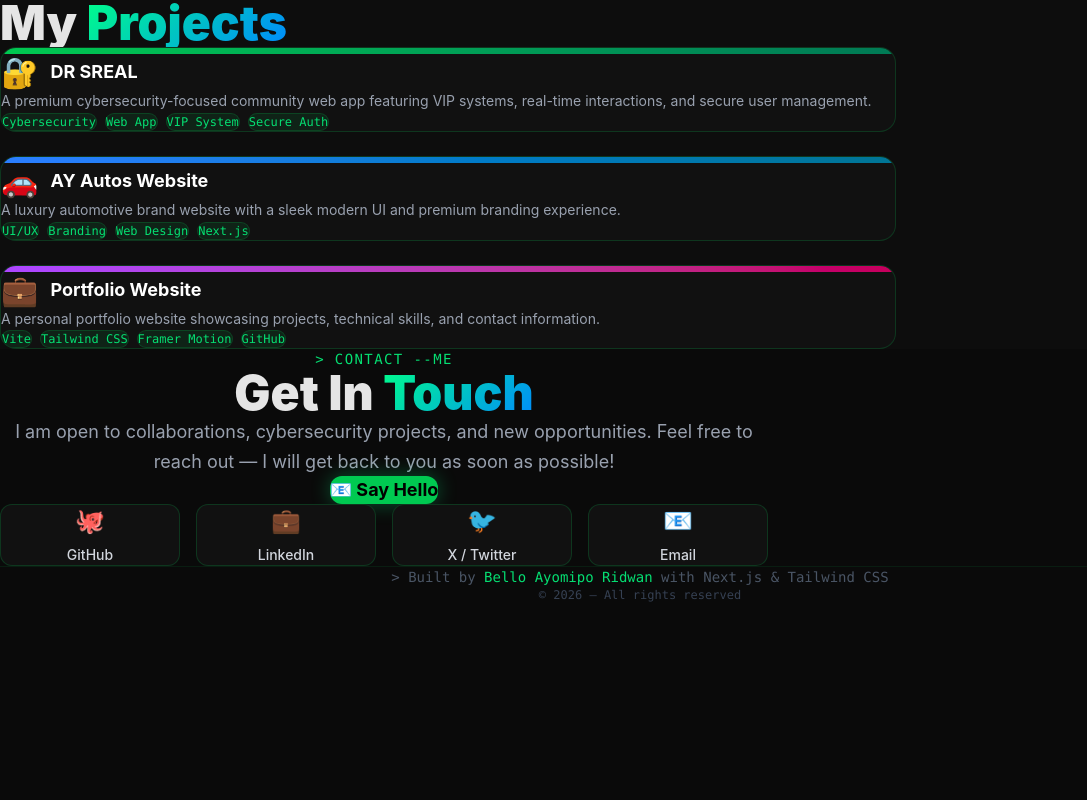
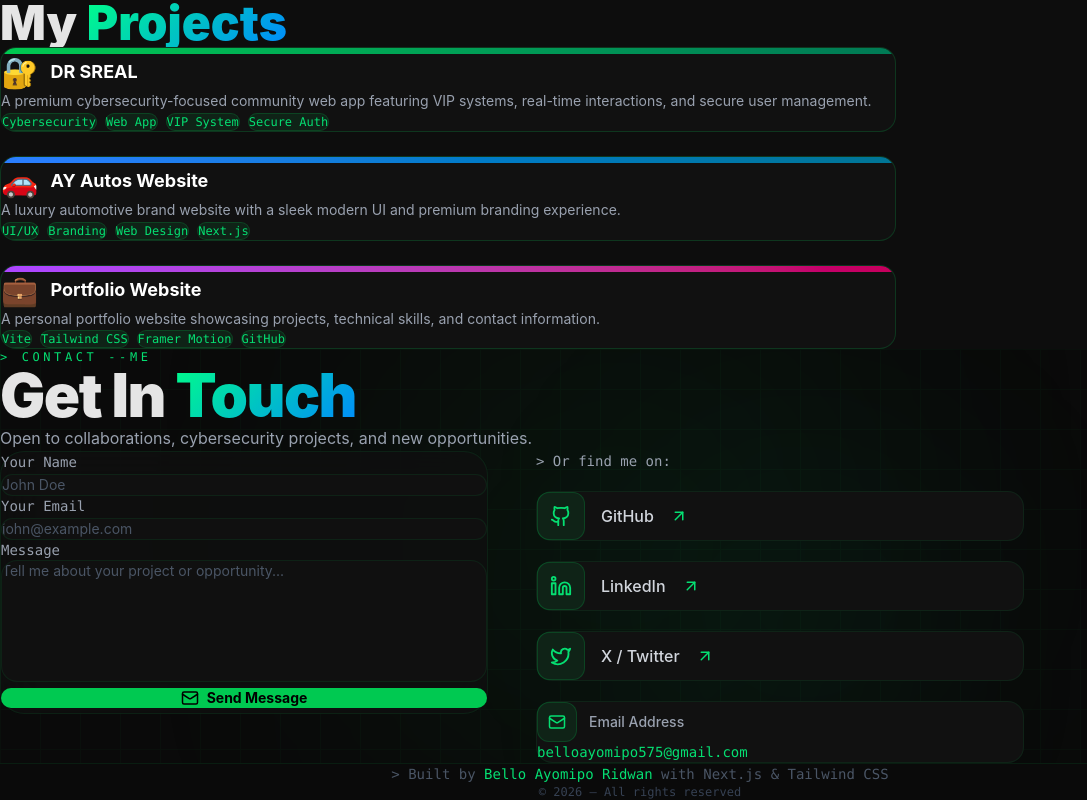
Before and after one commit to screaloal/My-portfolio, a React (Vite) app: page / in a window 1280 px wide. Shown: the part 1389-2189 px from the top of the page, without its empty margins (0-1087 px from the left). Before the commit the page ends 1992 px from the top, so only its background shows below. Built offline with nearby package versions, Linux system fonts and the light colour scheme.

Commit message:
feat: secure contact form + security headers

```diff
--- a/package.json
+++ b/package.json
@@ -10,9 +10,11 @@
     "preview": "vite preview"
   },
   "dependencies": {
+    "@formspree/react": "^3.0.0",
     "@tailwindcss/postcss": "^4.3.0",
     "@vercel/analytics": "^2.0.1",
     "framer-motion": "^12.39.0",
+    "lucide-react": "^1.16.0",
     "react": "^19.2.6",
     "react-dom": "^19.2.6"
   },
--- a/src/components/Contact.jsx
+++ b/src/components/Contact.jsx
@@ -1,57 +1,328 @@
-'use client'
 import { motion } from 'framer-motion'
+import { useForm, ValidationError } from '@formspree/react'
+
+import {
+  Github,
+  Linkedin,
+  Twitter,
+  Mail,
+  ArrowUpRight,
+} from 'lucide-react'
 
 const socials = [
-  { label: 'GitHub', url: 'https://github.com/screaloal', icon: '🐙' },
-  { label: 'LinkedIn', url: 'https://www.linkedin.com/in/belloayomipo', icon: '💼' },
-  { label: 'X / Twitter', url: 'https://x.com/Isaacoal_', icon: '🐦' },
-  { label: 'Email', url: 'mailto:belloayomipo575@gmail.com', icon: '📧' },
+  {
+    label: 'GitHub',
+    url: 'https://github.com/screaloal',
+    icon: Github,
+  },
+  {
+    label: 'LinkedIn',
+    url: 'https://www.linkedin.com/in/belloayomipo',
+    icon: Linkedin,
+  },
+  {
+    label: 'X / Twitter',
+    url: 'https://x.com/Isaacoal_',
+    icon: Twitter,
+  },
 ]
+
+function ContactForm() {
+  const [state, handleSubmit] = useForm('mqejewjg')
+
+  const inputStyles = `
+    w-full
+    bg-[#101010]
+    border
+    border-green-500/10
+    rounded-2xl
+    px-5
+    py-4
+    text-white
+    text-sm
+    transition-all
+    duration-300
+    outline-none
+    placeholder:text-gray-600
+    focus:border-green-400
+    focus:bg-[#151515]
+    focus:shadow-[0_0_20px_rgba(34,197,94,0.15)]
+    hover:border-green-500/30
+  `
+
+  if (state.succeeded) {
+    return (
+      <motion.div
+        initial={{ opacity: 0, scale: 0.9, y: 20 }}
+        animate={{ opacity: 1, scale: 1, y: 0 }}
+        transition={{ duration: 0.5 }}
+        className="
+          bg-[#101010]
+          border
+          border-green-500/20
+          rounded-3xl
+          p-10
+          text-center
+          backdrop-blur-xl
+          shadow-[0_0_40px_rgba(34,197,94,0.08)]
+        "
+      >
+        <div className="
+          mx-auto
+          mb-4
+          flex
+          items-center
+          justify-center
+          w-16
+          h-16
+          rounded-2xl
+          bg-green-500/10
+          border
+          border-green-500/20
+          text-green-400
+        ">
+          <Mail size={30} />
+        </div>
+
+        <p className="text-green-400 font-bold text-2xl mb-2">
+          Message Sent!
+        </p>
+
+        <p className="text-gray-400 text-sm leading-relaxed">
+          Thanks for reaching out. I will get back to you soon!
+        </p>
+      </motion.div>
+    )
+  }
+
+  return (
+    <form onSubmit={handleSubmit} className="space-y-6">
+      {/* Name */}
+      <div>
+        <label className="block text-gray-400 text-sm mb-2 font-mono">
+          Your Name
+        </label>
+
+        <input
+          type="text"
+          name="name"
+          required
+          placeholder="John Doe"
+          className={inputStyles}
+        />
+      </div>
+
+      {/* Email */}
+      <div>
+        <label className="block text-gray-400 text-sm mb-2 font-mono">
+          Your Email
+        </label>
+
+        <input
+          type="email"
+          name="email"
+          required
+          placeholder="john@example.com"
+          className={inputStyles}
+        />
+
+        <ValidationError
+          field="email"
+          prefix="Email"
+          errors={state.errors}
+          className="text-red-400 text-xs mt-2"
+        />
+      </div>
+
+      {/* Message */}
+      <div>
+        <label className="block text-gray-400 text-sm mb-2 font-mono">
+          Message
+        </label>
+
+        <textarea
+          name="message"
+          required
+          rows={6}
+          placeholder="Tell me about your project or opportunity..."
+          className={`${inputStyles} resize-none`}
+        />
+
+        <ValidationError
+          field="message"
+          prefix="Message"
+          errors={state.errors}
+          className="text-red-400 text-xs mt-2"
+        />
+      </div>
+
+      {/* Submit */}
+      <button
+        type="submit"
+        disabled={state.submitting}
+        className="
+          group
+          relative
+          overflow-hidden
+          w-full
+          py-4
+          rounded-2xl
+          bg-green-500
+          text-black
+          font-bold
+          text-sm
+          transition-all
+          duration-300
+          hover:-translate-y-1
+          hover:shadow-[0_10px_30px_rgba(34,197,94,0.35)]
+          disabled:opacity-50
+          disabled:cursor-not-allowed
+        "
+      >
+        <span className="
+          absolute
+          inset-0
+          bg-white/10
+          translate-y-full
+          group-hover:translate-y-0
+          transition-transform
+          duration-500
+        " />
+
+        <span className="relative z-10 flex items-center justify-center gap-2">
+          <Mail size={18} />
+
+          {state.submitting ? 'Sending...' : 'Send Message'}
+        </span>
+      </button>
+
+      <ValidationError
+        errors={state.errors}
+        className="text-red-400 text-xs text-center"
+      />
+    </form>
+  )
+}
 
 export default function Contact() {
   return (
-    <section id="contact" className="py-24 bg-[#0a0a0a]">
-      <div className="max-w-3xl mx-auto px-6 text-center">
+    <section
+      id="contact"
+      className="py-24 bg-[#0a0a0a] relative overflow-hidden"
+    >
+      {/* Glow Background */}
+      <div className="absolute inset-0 pointer-events-none">
+        <div className="
+          absolute
+          top-0
+          left-1/3
+          w-96
+          h-96
+          bg-green-500/10
+          blur-[140px]
+          rounded-full
+        " />
+
+        <div className="
+          absolute
+          bottom-0
+          right-1/4
+          w-80
+          h-80
+          bg-emerald-400/5
+          blur-[120px]
+          rounded-full
+        " />
+      </div>
+
+      {/* Grid */}
+      <div
+        className="
+          absolute
+          inset-0
+          opacity-[0.03]
+          [background-image:linear-gradient(to_right,#22c55e_1px,transparent_1px),linear-gradient(to_bottom,#22c55e_1px,transparent_1px)]
+          [background-size:40px_40px]
+        "
+      />
+
+      <div className="max-w-5xl mx-auto px-6 md:px-8 relative z-10">
+        {/* Heading */}
         <motion.div
-          initial={{ opacity: 0, y: 30 }}
-          whileInView={{ opacity: 1, y: 0 }}
-          transition={{ duration: 0.6 }}
+          initial={{ opacity: 0, y: 40, filter: 'blur(10px)' }}
+          whileInView={{ opacity: 1, y: 0, filter: 'blur(0px)' }}
+          transition={{ duration: 0.7 }}
           viewport={{ once: true }}
+          className="mb-14"
         >
-          <p className="text-green-400 font-mono text-sm tracking-widest uppercase mb-2">
+          <p className="
+            text-green-400
+            font-mono
+            text-xs
+            tracking-[0.3em]
+            uppercase
+            mb-3
+          ">
             &gt; contact --me
           </p>
-          <h2 className="text-4xl md:text-5xl font-black mb-6">
+
+          <h2 className="
+            text-4xl
+            md:text-6xl
+            font-black
+            tracking-tight
+            leading-none
+          ">
             Get In <span className="gradient-text">Touch</span>
           </h2>
-          <p className="text-gray-400 text-lg leading-relaxed mb-12">
-            I am open to collaborations, cybersecurity projects, and new opportunities.
-            Feel free to reach out — I will get back to you as soon as possible!
+
+          <p className="
+            text-gray-400
+            text-sm
+            md:text-base
+            mt-5
+            leading-relaxed
+            max-w-xl
+          ">
+            Open to collaborations, cybersecurity projects,
+            and new opportunities.
           </p>
         </motion.div>
 
-        {/* Email CTA */}
-        <motion.a
-          href="mailto:belloayomipo575@gmail.com"
-          initial={{ opacity: 0, y: 20 }}
-          whileInView={{ opacity: 1, y: 0 }}
-          transition={{ duration: 0.5, delay: 0.2 }}
+        {/* Content */}
+        <div className="grid md:grid-cols-2 gap-12 items-start">
+          {/* Form */}
+          <motion.div
+            initial={{ opacity: 0, y: 40, filter: 'blur(10px)' }}
+            whileInView={{ opacity: 1, y: 0, filter: 'blur(0px)' }}
+            transition={{ duration: 0.7, delay: 0.2 }}
             viewport={{ once: true }}
-          whileHover={{ scale: 1.05 }}
-          className="inline-block px-10 py-4 bg-green-500 text-black font-bold text-lg rounded-xl hover:bg-green-400 transition-all duration-200 glow mb-14"
+            className="
+              bg-[#0f0f0f]/80
+              border
+              border-green-500/10
+              rounded-3xl
+              p-6
+              md:p-8
+              backdrop-blur-xl
+            "
           >
-          📧 Say Hello
-        </motion.a>
+            <ContactForm />
+          </motion.div>
 
-        {/* Social Links */}
+          {/* Socials */}
           <motion.div
-          initial={{ opacity: 0 }}
-          whileInView={{ opacity: 1 }}
-          transition={{ duration: 0.6, delay: 0.4 }}
+            initial={{ opacity: 0, y: 40, filter: 'blur(10px)' }}
+            whileInView={{ opacity: 1, y: 0, filter: 'blur(0px)' }}
+            transition={{ duration: 0.7, delay: 0.4 }}
             viewport={{ once: true }}
-          className="grid grid-cols-2 md:grid-cols-4 gap-4"
+            className="flex flex-col justify-center gap-5"
           >
-          {socials.map(({ label, url, icon }, index) => (
+            <p className="text-gray-400 text-sm font-mono mb-1">
+              &gt; Or find me on:
+            </p>
+
+            {socials.map(({ label, url, icon: Icon }, index) => (
               <motion.a
                 key={label}
                 href={url}
@@ -59,16 +330,107 @@
                 rel="noopener noreferrer"
                 initial={{ opacity: 0, y: 20 }}
                 whileInView={{ opacity: 1, y: 0 }}
-              transition={{ delay: index * 0.1 }}
+                transition={{
+                  duration: 0.4,
+                  delay: index * 0.1,
+                }}
                 viewport={{ once: true }}
-              whileHover={{ scale: 1.05 }}
-              className="bg-[#111] border border-green-500/20 rounded-xl p-4 flex flex-col items-center gap-2 card-hover"
+                className="
+                  group
+                  flex
+                  items-center
+                  gap-4
+                  bg-[#111]
+                  border
+                  border-green-500/10
+                  rounded-2xl
+                  p-5
+                  transition-all
+                  duration-300
+                  hover:border-green-400/30
+                  hover:bg-[#151515]
+                  hover:-translate-y-1
+                  hover:shadow-[0_10px_30px_rgba(34,197,94,0.08)]
+                "
               >
-              <span className="text-2xl">{icon}</span>
-              <span className="text-gray-300 text-sm font-medium">{label}</span>
+                <div className="
+                  flex
+                  items-center
+                  justify-center
+                  w-12
+                  h-12
+                  rounded-xl
+                  bg-green-500/10
+                  border
+                  border-green-500/20
+                  text-green-400
+                  group-hover:bg-green-500/20
+                  transition-all
+                  duration-300
+                ">
+                  <Icon size={22} strokeWidth={2} />
+                </div>
+
+                <span className="text-gray-300 font-medium">
+                  {label}
+                </span>
+
+                <ArrowUpRight
+                  size={18}
+                  className="
+                    ml-auto
+                    text-green-400
+                    transition-all
+                    duration-300
+                    group-hover:translate-x-1
+                    group-hover:-translate-y-1
+                  "
+                />
               </motion.a>
             ))}
+
+            {/* Email Card */}
+            <div className="
+              bg-[#111]
+              border
+              border-green-500/10
+              rounded-2xl
+              p-5
+              mt-2
+              backdrop-blur-xl
+            ">
+              <div className="flex items-center gap-3 mb-3">
+                <div className="
+                  flex
+                  items-center
+                  justify-center
+                  w-10
+                  h-10
+                  rounded-xl
+                  bg-green-500/10
+                  border
+                  border-green-500/20
+                  text-green-400
+                ">
+                  <Mail size={18} />
+                </div>
+
+                <p className="text-gray-400 text-sm font-medium">
+                  Email Address
+                </p>
+              </div>
+
+              <p className="
+                text-green-400
+                text-sm
+                font-mono
+                break-all
+              ">
+                belloayomipo575@gmail.com
+              </p>
+            </div>
           </motion.div>
+        </div>
       </div>
     </section>
   )
```
Also changed, not shown: vercel.json (added), 1 other file (tests, documents, lock files or other folders). Lines whose indentation alone changed are shown as unchanged.
